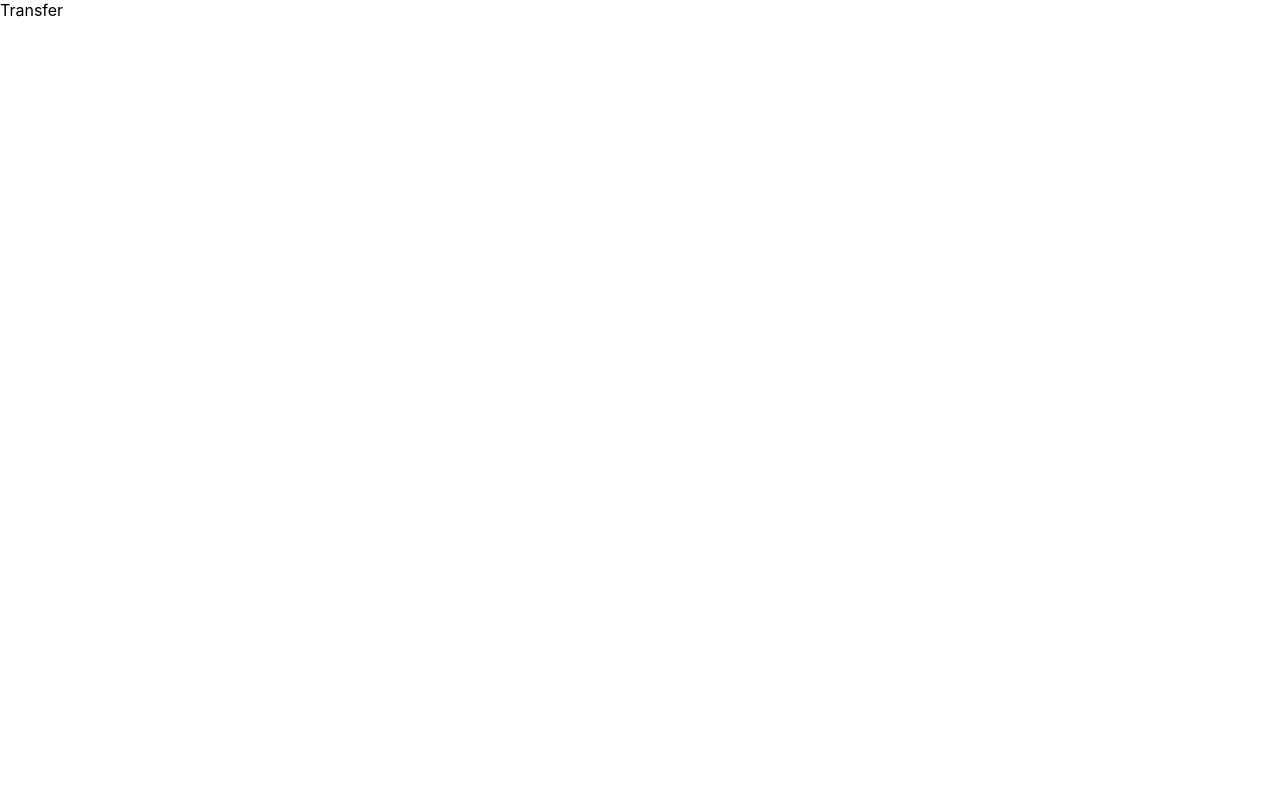
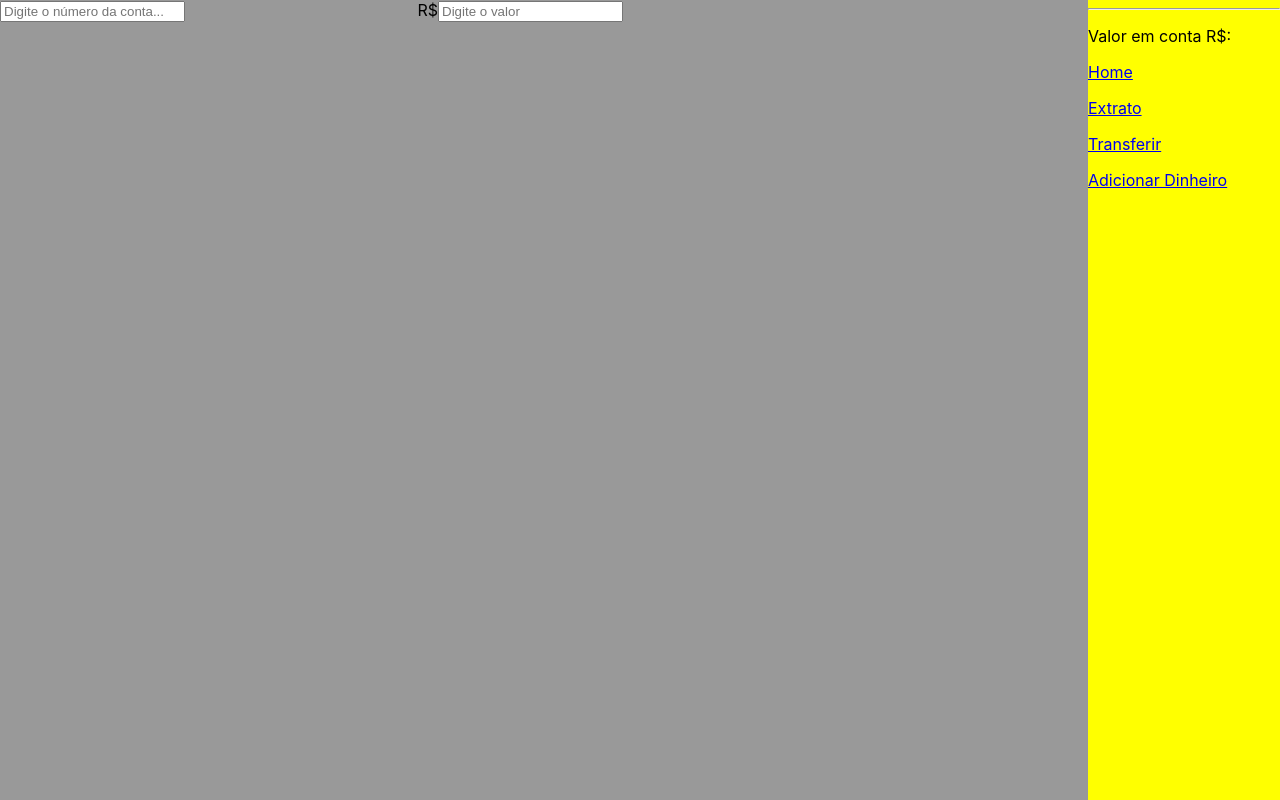
Before and after one commit to akaLuisinho/chamberbank-frontend, a React (Create React App) app: page /transfer in a window 1280 px wide. Built offline with nearby package versions, Linux system fonts and the light colour scheme; no server answers.

Commit message:
headers as body bug

```diff
--- a/src/components/Sidebar/index.tsx
+++ b/src/components/Sidebar/index.tsx
@@ -11,6 +11,7 @@ export const Sidebar = () => {
 
             <p>Valor em conta R$: {user.balance}</p>
 
+            <p><Link to="/home">Home</Link></p>
             <p><Link to="/extract">Extrato</Link></p>
             <p><Link to="/transfer">Transferir</Link></p>
             <p><Link to="/addMoney">Adicionar Dinheiro</Link></p>
--- a/src/pages/addMoney/index.tsx
+++ b/src/pages/addMoney/index.tsx
@@ -1,9 +1,14 @@
-import { Container } from "./styles";
+import { Container, Content } from "./styles";
+import { Sidebar } from "../../components/Sidebar"
 
 export const AddMoney = () => {
     return (
         <Container>
-            addMoney
+            <Content>
+            addmoney
+            </Content>
+
+            <Sidebar />
         </Container>
     )
 };
--- a/src/pages/addMoney/styles.ts
+++ b/src/pages/addMoney/styles.ts
@@ -1,3 +1,13 @@
 import styled from 'styled-components'
 
-export const Container = styled.div``
+export const Container = styled.div`
+    display: flex;
+    height: 100vh;
+`
+
+export const Content = styled.div`
+    background: #f4f4f4;
+    flex: 1;
+    height: 100vh;
+    background: #222;
+`
--- a/src/pages/extract/index.tsx
+++ b/src/pages/extract/index.tsx
@@ -1,9 +1,14 @@
-import { Container } from "./styles";
+import { Container, Content } from "./styles";
+import { Sidebar } from "../../components/Sidebar"
 
 export const Extract = () => {
     return (
         <Container>
-            Extract
+            <Content>
+            extract
+            </Content>
+
+            <Sidebar />
         </Container>
     )
 };
--- a/src/pages/extract/styles.ts
+++ b/src/pages/extract/styles.ts
@@ -1,3 +1,13 @@
 import styled from 'styled-components'
 
-export const Container = styled.div``
+export const Container = styled.div`
+    display: flex;
+    height: 100vh;
+`
+
+export const Content = styled.div`
+    background: #f4f4f4;
+    flex: 1;
+    height: 100vh;
+    background: #222;
+`
--- a/src/pages/transfer/index.tsx
+++ b/src/pages/transfer/index.tsx
@@ -1,9 +1,94 @@
-import { Container } from "./styles";
+import { useState, useEffect } from 'react'
+import { Container, Content, SelectAccount, InputQuantity, CheckValues } from "./styles";
+import { Sidebar } from "../../components/Sidebar"
+import { findUserByAccountCode, transferMoney } from '../../services/transaction'
+import { useAuth } from '../../hooks/useAuth';
+import { User } from '../../types/user'
 
 export const Transfer = () => {
+
+    const { token } = useAuth()
+    const [toAccountCode, setToAccountCode] = useState('')
+    const [toUser, setToUser] = useState<User>()
+
+    const [moneyQuantity, setMoneyQuantity] = useState('')
+
+    useEffect( () => {
+        const findToUser = async () => {
+            const toUser = await findUserByAccountCode(toAccountCode, token)
+
+            setToUser(toUser)
+        }
+
+        findToUser()
+    }, [toAccountCode, token])
+
+    const handleTransfer = () => {
+        const formatedMoneyQuantity = parseInt(moneyQuantity)
+
+        if(toUser) {
+            transferMoney(toUser.id, formatedMoneyQuantity, token)
+        } else {
+            return
+        }
+    }
+
     return (
         <Container>
-            Transfer
+            <Content>
+                <SelectAccount>
+                    <input
+                    type="text"
+                    placeholder="Digite o número da conta..."
+                    value={toAccountCode}
+                    onChange={(event) => setToAccountCode(event.target.value)}
+                    />
+
+                    {toUser &&
+                    <div>
+                        <p>
+                            Nome: {toUser.name}
+                        </p>
+                        <p>
+                           Número da conta: {toUser.accountCode}
+                        </p>
+                        <p>
+                            CPF: {toUser.cpf}
+                        </p>
+                    </div>
+                    }
+
+                </SelectAccount>
+
+                <InputQuantity>
+                    R$<input
+                        type="number"
+                        placeholder="Digite o valor"
+                        value={moneyQuantity}
+                        onChange={(event)=> setMoneyQuantity(event.target.value)}
+                    />
+                </InputQuantity>
+
+                <CheckValues>
+
+                    {toUser && moneyQuantity &&
+                    <div>
+                    <h2>Confira tudo</h2>
+
+                        <p>valor: R$ {moneyQuantity}</p>
+
+
+                        <p>para: {toUser.name} </p>
+                        <p>conta: {toUser.accountCode} </p>
+
+                        <button onClick={()=> handleTransfer()}>Transferir</button>
+                    </div>
+
+                    }
+                </CheckValues>
+            </Content>
+
+            <Sidebar />
         </Container>
     )
 };
--- a/src/pages/transfer/styles.ts
+++ b/src/pages/transfer/styles.ts
@@ -1,3 +1,27 @@
 import styled from 'styled-components'
 
-export const Container = styled.div``
+export const Container = styled.div`
+    display: flex;
+    height: 100vh;
+`
+
+export const Content = styled.div`
+    background: #f4f4f4;
+    flex: 1;
+    display: grid;
+    grid-template-columns: auto auto auto;
+    height: 100vh;
+    background: #999;
+`
+
+export const SelectAccount = styled.div`
+
+`
+
+export const InputQuantity = styled.div`
+
+`
+
+export const CheckValues = styled.div`
+
+`
--- /dev/null
+++ b/src/services/transaction.ts
@@ -0,0 +1,28 @@
+import axios from "axios";
+
+export async function findUserByAccountCode(accountCode: string, token: string) {
+
+    try {
+        const req = await axios.get(`${process.env.REACT_APP_API_URL}/user/accountCode/${accountCode}`, {
+            headers: { authorization: `Bearer ${token}` },
+        })
+        return req.data
+    } catch (error) {
+        console.log(error);
+    }
+}
+
+export async function transferMoney(toId: string, moneyQuantity: number, token: string) {
+    try {
+        const req = await axios.post(`${process.env.REACT_APP_API_URL}/transaction`, {
+            headers: { authorization: `Bearer ${token}` },
+            // data: {
+            // moneyQuantity: moneyQuantity,
+            // toId: toId,
+            // }
+        })
+        return req.data
+    } catch (error) {
+        console.log(error);
+    }
+}
--- /dev/null
+++ b/src/types/user.ts
@@ -0,0 +1,12 @@
+export type User  = {
+    id: string;
+    name: string;
+    accountCode: string;
+    password: string;
+    cpf: string;
+    email: string;
+    phone: string;
+    balance: number;
+    created_at: Date;
+    updated_at: Date;
+}
```
